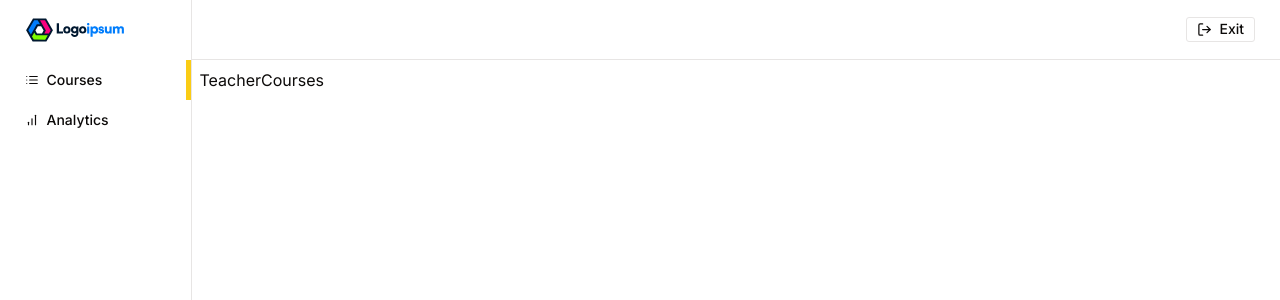
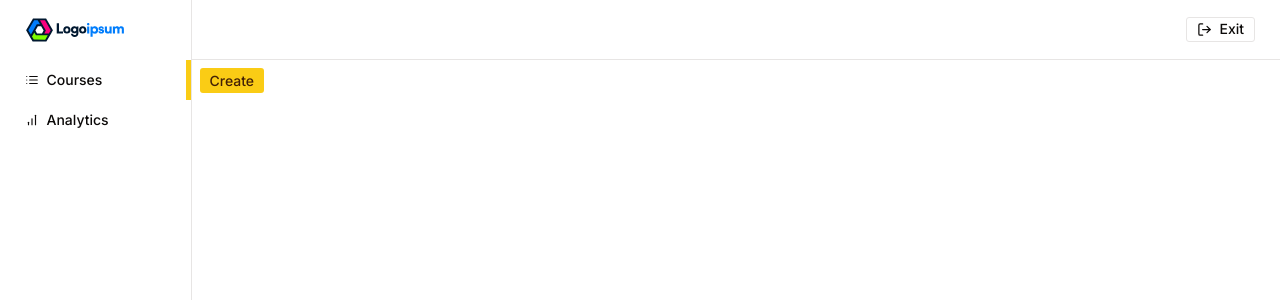
Before and after one commit to dzevad-cyber/tut-factory, a Next.js app in the folder packages/client/: page /teacher/courses in a window 1280 px wide. Shown: the top 300 px of the page. Built offline with nearby package versions, Linux system fonts and the light colour scheme.

Commit message:
feat: create create page

```diff
--- a/packages/client/app/(pages)/(protected)/(dashboard)/teacher/courses/page.tsx
+++ b/packages/client/app/(pages)/(protected)/(dashboard)/teacher/courses/page.tsx
@@ -1,5 +1,15 @@
+import pagesRoutes from '@client/client-utils/page-routes/pagesRoutes';
+import { Button } from '@client/components/ui/button';
+import Link from 'next/link';
+
 const TeacherCourses: React.FC<unknown> = () => {
-  return <>TeacherCourses</>;
+  return (
+    <div>
+      <Button>
+        <Link href={pagesRoutes.teacher.create.path}>Create</Link>
+      </Button>
+    </div>
+  );
 };
 
 export default TeacherCourses;
--- /dev/null
+++ b/packages/client/app/(pages)/(protected)/(dashboard)/teacher/create/page.tsx
@@ -0,0 +1,5 @@
+const Create: React.FC<unknown> = () => {
+  return <>Create</>;
+};
+
+export default Create;
--- a/packages/client/client-utils/page-routes/pagesRoutes.ts
+++ b/packages/client/client-utils/page-routes/pagesRoutes.ts
@@ -12,6 +12,9 @@ const pagesRoutes = {
     analytics: {
       path: '/teacher/analytics',
     },
+    create: {
+      path: '/teacher/create',
+    },
   },
 } as const;
 
```
